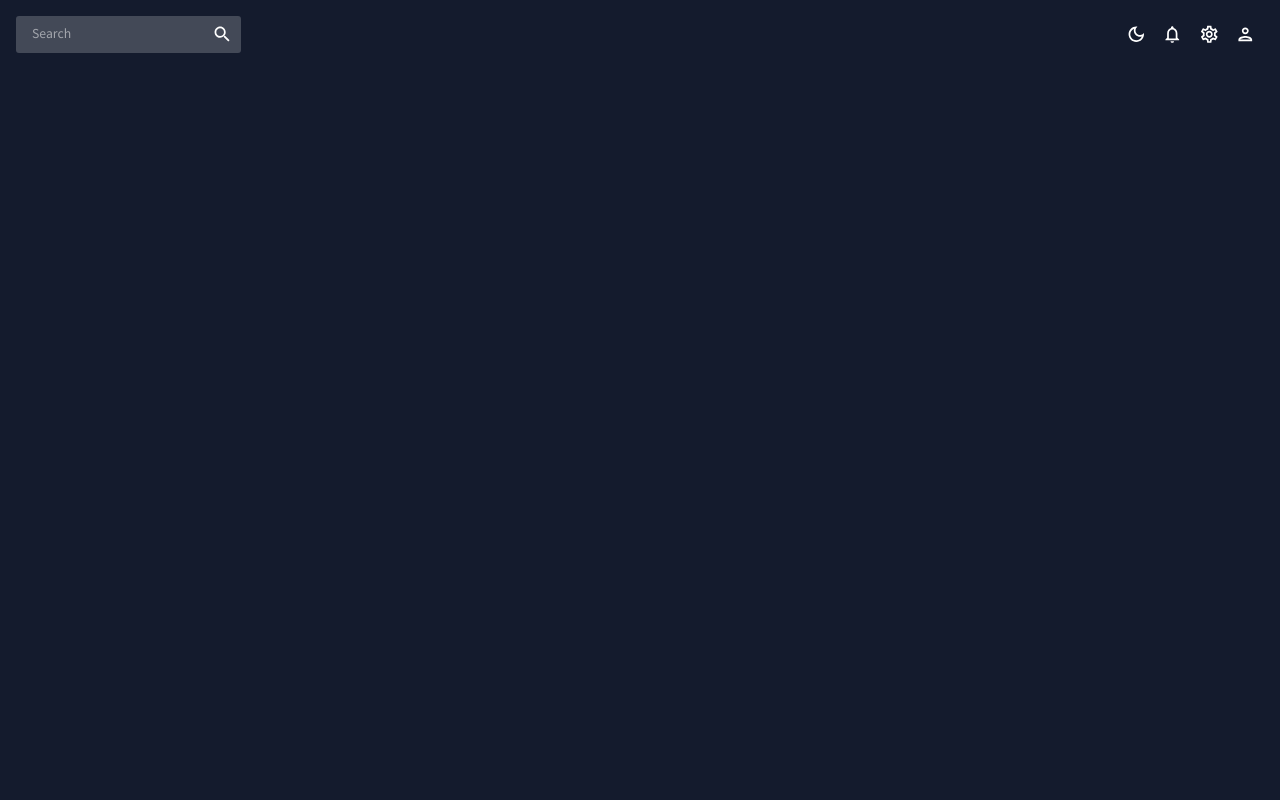
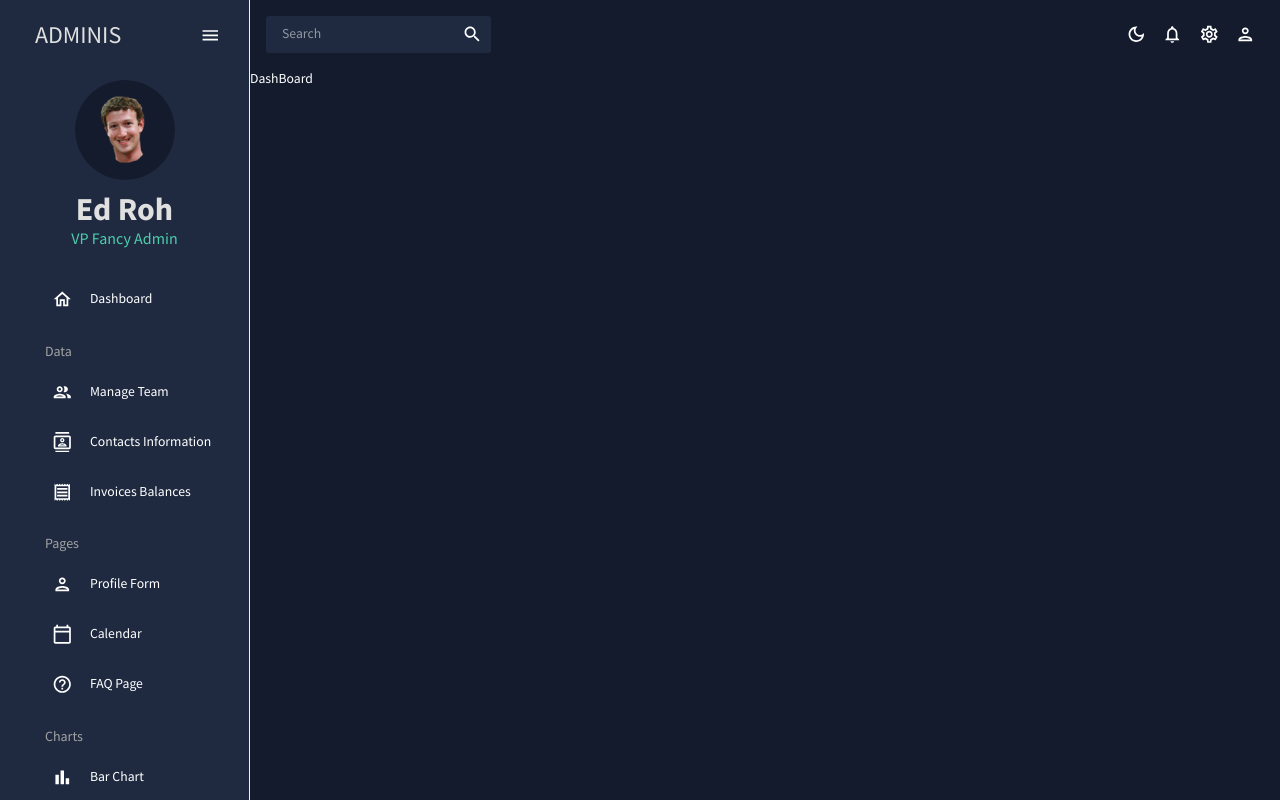
Before and after one commit to Aniket-Pilankar/React-DashBoardApp, a React (Create React App) app in the folder admin-dashboard/: page / in a window 1280 px wide. Shown: the top 800 px of the page. Built offline with nearby package versions, Linux system fonts and the light colour scheme.

Commit message:
add routes and implement sidebar

```diff
--- a/admin-dashboard/src/App.js
+++ b/admin-dashboard/src/App.js
@@ -1,6 +1,22 @@
 import { CssBaseline, ThemeProvider } from "@mui/material";
 import Topbar from "./scenes/global/Topbar";
 import { ColorModeContext, useMode } from "./theme";
+import { Routes, Route } from "react-router-dom";
+
+import SidebarComp from "./scenes/global/Sidebar";
+import Dashboard from "./scenes/dashBoard";
+import { ProSidebarProvider } from "react-pro-sidebar";
+// import Team from "./scenes/team";
+
+// import Invoices from "./scenes/invoices";
+// import Contacts from "./scenes/contacts";
+// import Bar from "./scenes/bar";
+// import Form from "./scenes/form";
+// import Line from "./scenes/line";
+// import Pie from "./scenes/pie";
+// import FAQ from "./scenes/faq";
+// import Geography from "./scenes/geography";
+// import Calendar from "./scenes/calendar/calendar";
 
 function App() {
   const [theme, colorMode] = useMode();
@@ -9,11 +25,27 @@
     <ColorModeContext.Provider value={colorMode}>
       <ThemeProvider theme={theme}>
         <CssBaseline />
-        <div className="app">
-          <main className="content">
-            <Topbar />
-          </main>
-        </div>
+        <ProSidebarProvider>
+          <div className="app">
+            <SidebarComp />
+            <main className="content">
+              <Topbar />
+              <Routes>
+                <Route path="/" element={<Dashboard />} />
+                {/* <Route path="/team" element={<Team />} />
+              <Route path="/contacts" element={<Contacts />} />
+              <Route path="/invoices" element={<Invoices />} />
+              <Route path="/form" element={<Form />} />
+              <Route path="/bar" element={<Bar />} />
+              <Route path="/pie" element={<Pie />} />
+              <Route path="/line" element={<Line />} />
+              <Route path="/faq" element={<FAQ />} />
+              <Route path="/calendar" element={<Calendar />} />
+              <Route path="/geography" element={<Geography />} /> */}
+              </Routes>
+            </main>
+          </div>
+        </ProSidebarProvider>
       </ThemeProvider>
     </ColorModeContext.Provider>
   );
--- a/admin-dashboard/src/scenes/global/Sidebar.jsx
+++ b/admin-dashboard/src/scenes/global/Sidebar.jsx
@@ -1,4 +1,259 @@
-const Sidebar = () => {
-  return <div>Sidebar</div>;
+import {
+  Box,
+  IconButton,
+  menuItemClasses,
+  Typography,
+  useTheme,
+} from "@mui/material";
+import {
+  Menu,
+  MenuItem,
+  MenuItemStyles,
+  Sidebar,
+  useProSidebar,
+  menuClasses,
+  SubMenu,
+  sidebarClasses,
+} from "react-pro-sidebar";
+
+import HomeOutlinedIcon from "@mui/icons-material/HomeOutlined";
+import PeopleOutlinedIcon from "@mui/icons-material/PeopleOutlined";
+import ContactsOutlinedIcon from "@mui/icons-material/ContactsOutlined";
+import ReceiptOutlinedIcon from "@mui/icons-material/ReceiptOutlined";
+import PersonOutlinedIcon from "@mui/icons-material/PersonOutlined";
+import CalendarTodayOutlinedIcon from "@mui/icons-material/CalendarTodayOutlined";
+import HelpOutlineOutlinedIcon from "@mui/icons-material/HelpOutlineOutlined";
+import BarChartOutlinedIcon from "@mui/icons-material/BarChartOutlined";
+import PieChartOutlineOutlinedIcon from "@mui/icons-material/PieChartOutlineOutlined";
+import TimelineOutlinedIcon from "@mui/icons-material/TimelineOutlined";
+import MenuOutlinedIcon from "@mui/icons-material/MenuOutlined";
+import MapOutlinedIcon from "@mui/icons-material/MapOutlined";
+import { tokens } from "../../theme";
+import { Link } from "react-router-dom";
+import { useState } from "react";
+
+export const Item = ({ title, to, icon, selected, setSelected }) => {
+  return (
+    <MenuItem
+      icon={icon}
+      component={<Link to={to} />}
+      active={selected === title}
+      onClick={() => setSelected(title)}
+    >
+      {title}
+    </MenuItem>
+  );
 };
-export default Sidebar;
+
+const SidebarComp = () => {
+  const theme = useTheme();
+  const colors = tokens(theme.palette.mode);
+  const [selected, setSelected] = useState("Dashboard");
+
+  const { broken, collapseSidebar, collapsed, toggleSidebar, toggled } =
+    useProSidebar();
+  return (
+    <Box
+      // sx={{
+      //   "& .pro-sidebar-inner": {
+      //     background: `${colors.primary[400]} !important`,
+      //   },
+      //   "& .pro-icon-wrapper": {
+      //     backgroundColor: "transparent !important",
+      //   },
+      //   "& .pro-inner-item": {
+      //     padding: "5px 35px 5px 20px !important",
+      //   },
+      //   "& .pro-inner-item:hover": {
+      //     color: "red !important",
+      //   },
+      //   "& .pro-menu-item.active": {
+      //     color: "#6870fa !important",
+      //   },
+      // }}
+      display="flex"
+      height="100%"
+    >
+      <Sidebar
+        rootStyles={{
+          [`& .${sidebarClasses.container}`]: {
+            backgroundColor: colors.primary[400],
+          },
+        }}
+      >
+        <Menu
+          rootStyles={{
+            // [`& .${menuClasses.menuItemRoot}`]: {
+            //   "&:hover": {
+            //     backgroundColor: "yellow",
+            //   },
+            // },
+            [`& .${menuClasses.button}`]: {
+              "&:hover": {
+                backgroundColor: "#868dfb",
+              },
+              "&:focus": {
+                backgroundColor: "#6870fa",
+              },
+            },
+          }}
+        >
+          <MenuItem
+            onClick={() => collapseSidebar(!collapsed)}
+            icon={collapsed ? <MenuOutlinedIcon /> : undefined}
+            style={{
+              margin: "10px 0 20px 0",
+              color: colors.grey[100],
+            }}
+          >
+            {!collapsed && (
+              <Box
+                display="flex"
+                justifyContent="space-between"
+                alignItems="center"
+                ml="15px"
+              >
+                <Typography variant="h3" color={colors.grey[100]}>
+                  ADMINIS
+                </Typography>
+                <IconButton onClick={() => collapseSidebar(!collapsed)}>
+                  <MenuOutlinedIcon />
+                </IconButton>
+              </Box>
+            )}
+          </MenuItem>
+          {!collapsed && (
+            <Box mb="25px">
+              <Box display="flex" justifyContent="center" alignItems="center">
+                <img
+                  alt="profile-user"
+                  width="100px"
+                  height="100px"
+                  src={`../../assets/user.png`}
+                  style={{ cursor: "pointer", borderRadius: "50%" }}
+                />
+              </Box>
+              <Box textAlign="center">
+                <Typography
+                  variant="h2"
+                  color={colors.grey[100]}
+                  fontWeight="bold"
+                  sx={{ m: "10px 0 0 0" }}
+                >
+                  Ed Roh
+                </Typography>
+                <Typography variant="h5" color={colors.greenAccent[500]}>
+                  VP Fancy Admin
+                </Typography>
+              </Box>
+            </Box>
+          )}
+          <Box paddingLeft={collapsed ? undefined : "10%"}>
+            <Item
+              title="Dashboard"
+              to="/"
+              icon={<HomeOutlinedIcon />}
+              selected={selected}
+              setSelected={setSelected}
+            />
+
+            <Typography
+              variant="h6"
+              color={colors.grey[300]}
+              sx={{ m: "15px 0 5px 20px" }}
+            >
+              Data
+            </Typography>
+            <Item
+              title="Manage Team"
+              to="/team"
+              icon={<PeopleOutlinedIcon />}
+              selected={selected}
+              setSelected={setSelected}
+            />
+            <Item
+              title="Contacts Information"
+              to="/contacts"
+              icon={<ContactsOutlinedIcon />}
+              selected={selected}
+              setSelected={setSelected}
+            />
+            <Item
+              title="Invoices Balances"
+              to="/invoices"
+              icon={<ReceiptOutlinedIcon />}
+              selected={selected}
+              setSelected={setSelected}
+            />
+
+            <Typography
+              variant="h6"
+              color={colors.grey[300]}
+              sx={{ m: "15px 0 5px 20px" }}
+            >
+              Pages
+            </Typography>
+            <Item
+              title="Profile Form"
+              to="/form"
+              icon={<PersonOutlinedIcon />}
+              selected={selected}
+              setSelected={setSelected}
+            />
+            <Item
+              title="Calendar"
+              to="/calendar"
+              icon={<CalendarTodayOutlinedIcon />}
+              selected={selected}
+              setSelected={setSelected}
+            />
+            <Item
+              title="FAQ Page"
+              to="/faq"
+              icon={<HelpOutlineOutlinedIcon />}
+              selected={selected}
+              setSelected={setSelected}
+            />
+
+            <Typography
+              variant="h6"
+              color={colors.grey[300]}
+              sx={{ m: "15px 0 5px 20px" }}
+            >
+              Charts
+            </Typography>
+            <Item
+              title="Bar Chart"
+              to="/bar"
+              icon={<BarChartOutlinedIcon />}
+              selected={selected}
+              setSelected={setSelected}
+            />
+            <Item
+              title="Pie Chart"
+              to="/pie"
+              icon={<PieChartOutlineOutlinedIcon />}
+              selected={selected}
+              setSelected={setSelected}
+            />
+            <Item
+              title="Line Chart"
+              to="/line"
+              icon={<TimelineOutlinedIcon />}
+              selected={selected}
+              setSelected={setSelected}
+            />
+            <Item
+              title="Geography Chart"
+              to="/geography"
+              icon={<MapOutlinedIcon />}
+              selected={selected}
+              setSelected={setSelected}
+            />
+          </Box>
+        </Menu>
+      </Sidebar>
+    </Box>
+  );
+};
+export default SidebarComp;
--- a/admin-dashboard/src/scenes/global/Topbar.jsx
+++ b/admin-dashboard/src/scenes/global/Topbar.jsx
@@ -12,6 +12,12 @@
 const Topbar = () => {
   const theme = useTheme();
   const colors = tokens(theme.palette.mode);
+  // console.log('theme.palette:', theme.palette)
+  // console.log('colors:', colors)
+  /** They both give same color */
+  console.log("colors:", colors.primary[500]);
+  console.log("theme.palette.primary.main:", theme.palette.primary.main);
+
   const colorMode = useContext(ColorModeContext);
 
   return (
--- a/admin-dashboard/src/theme.js
+++ b/admin-dashboard/src/theme.js
@@ -19,7 +19,7 @@
           100: "#d0d1d5",
           200: "#a1a4ab",
           300: "#727681",
-          400: "#434957",
+          400: "#1F2A40",
           500: "#141b2d",
           600: "#101624",
           700: "#0c101b",
@@ -134,6 +134,7 @@
             secondary: {
               main: colors.greenAccent[500],
             },
+            // Not present in palette type ***********
             neutral: {
               dark: colors.grey[700],
               main: colors.grey[500],
```
Also changed, not shown: admin-dashboard/public/assets/user.png (added).
